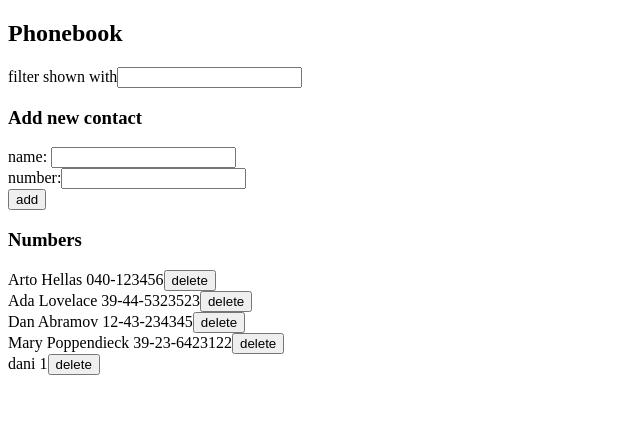
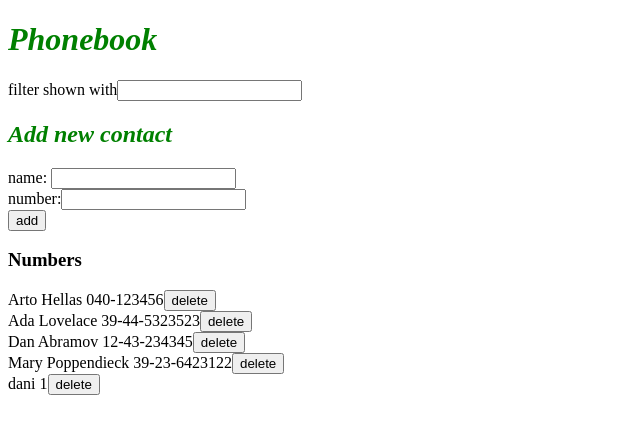
Before and after one commit to daniel-bogale/full-stack-open-course, a React (Vite) app in the folder part2/phonebook/: page / in a window 1280 px wide. Shown: the top 434 px of the page, without its empty margins (0-640 px from the left). Built offline with nearby package versions, Linux system fonts and the light colour scheme; data requests are answered from the project's data file.

Commit message:
repeated person will be modified on confirmation

```diff
--- a/part2/phonebook/src/App.jsx
+++ b/part2/phonebook/src/App.jsx
@@ -80,11 +80,11 @@ const App = () => {
 
   return (
     <div>
-      <h2>Phonebook</h2>
+      <h1>Phonebook</h1>
 
       <Filter onFilterChangeHandler={onFilterChangeHandler} />
 
-      <h3>Add new contact</h3>
+      <h2>Add new contact</h2>
 
       <PersonForm
         nameInputValue={newName}
--- /dev/null
+++ b/part2/phonebook/src/index.css
@@ -0,0 +1,5 @@
+h1,
+h2 {
+    color: green;
+    font-style: italic;
+}
```
Also changed, not shown: part2/phonebook/src/main.jsx (+5 -3 lines).
